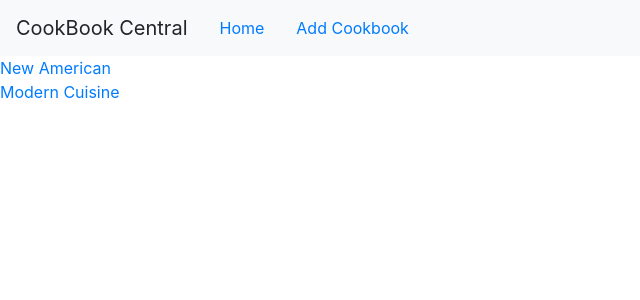
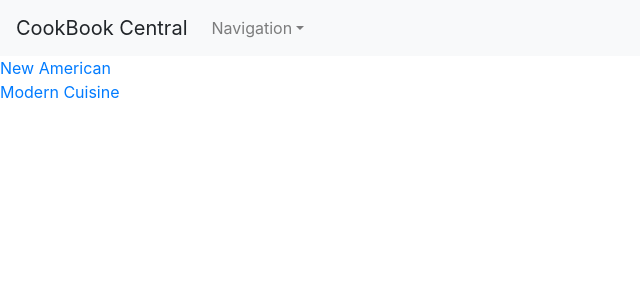
Before and after one commit to kansylyvong/catalog-app, a Flask app: page / in a window 1280 px wide. Shown: the top 300 px of the page, without its empty margins (0-640 px from the left). Run offline with Flask 2, Linux system fonts and the light colour scheme; data comes from the database, SQL or seed files in the repository; some libraries are stand-ins or nearby versions.

Commit message:
added dropdown for navbar

```diff
--- a/templates/header.html
+++ b/templates/header.html
@@ -7,6 +7,13 @@
     <body>
         <nav class = "navbar navbar-expand-lg navbar-light bg-light">
             <a class="navbar-brand">CookBook Central</a>
-            <a class="nav-link" href="/">Home</a>
-            <a class="nav-link" href="{{url_for('addCookBook')}}">Add Cookbook</a>
+            <ul class="navbar-nav mr-auto">
+            <li class="nav-item dropdown">
+                <a class="nav-link dropdown-toggle" href="#" id="navbarDropdown" role="button" data-toggle="dropdown" aria-haspopup="true" aria-expanded="false">Navigation</a>
+                <div class="dropdown-menu" aria-labelledby="navbarDropdown">
+                    <a class="nav-link" href="{{url_for('addCookBook')}}">Add Cookbook</a>
+                    <a class="nav-link" href="{{url_for('showLogin')}}">Login</a>
+                </div>
+            </li>
+            </ul>
         </nav>
```
